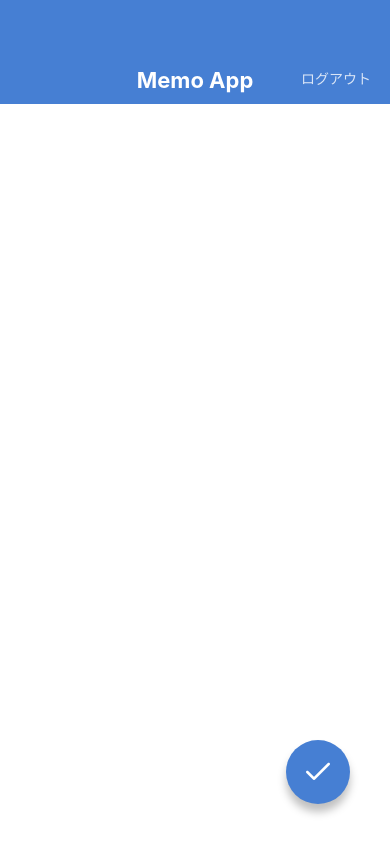
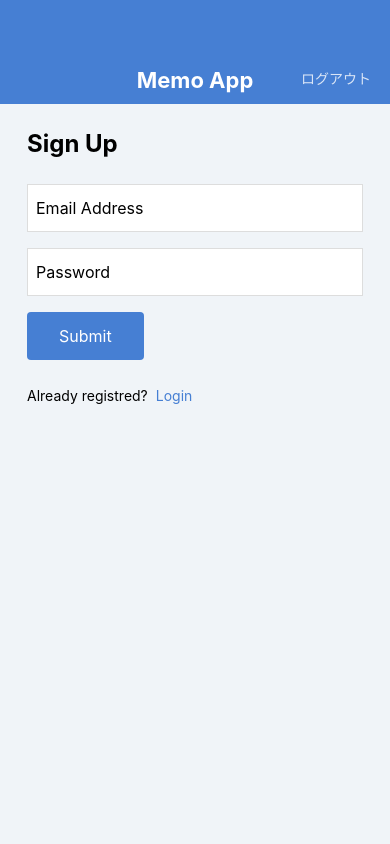
Before and after one commit to Kiyoshi09/MemoApp1, a React Native app: screen / in a window 390 px wide. Built offline with nearby package versions, Linux system fonts and the light colour scheme.

Commit message:
Create LoginScreen and SignUpScreen

```diff
--- a/App.jsx
+++ b/App.jsx
@@ -3,9 +3,11 @@
 import MemoListScreen from './src/screens/MemoListScreen';
 import MemoEditScreen from './src/screens/MemoEditScreen';
 import MemoCreateScreen from './src/screens/MemoCreateScreen';
+import LogInScreen from './src/screens/LogInScreen';
+import SignUpScreen from './src/screens/SignUpScreen';
 
 export default function App() {
   return (
-    <MemoCreateScreen />
+    <SignUpScreen />
   );
 }
--- /dev/null
+++ b/src/components/Button.jsx
@@ -0,0 +1,33 @@
+import { string } from 'prop-types';
+import React from 'react';
+import { View, StyleSheet, Text } from 'react-native';
+
+export default function Button(props) {
+  const { label } = props;
+
+  return (
+    <View style={styles.buttonContainer}>
+      <Text style={styles.buttonLabel}>{label}</Text>
+    </View>
+  );
+}
+
+Button.propTypes = {
+  label: string.isRequired,
+};
+
+const styles = StyleSheet.create({
+  buttonContainer: {
+    backgroundColor: '#467fd3',
+    borderRadius: 4,
+    alignSelf: 'flex-start',
+    marginBottom: 24,
+  },
+  buttonLabel: {
+    fontSize: 16,
+    lineHeight: 32,
+    paddingVertical: 8,
+    paddingHorizontal: 32,
+    color: '#ffffff',
+  },
+});
--- /dev/null
+++ b/src/screens/LogInScreen.jsx
@@ -0,0 +1,64 @@
+import React from 'react';
+import {
+  View, Text, StyleSheet, TextInput,
+} from 'react-native';
+
+import AppBar from '../components/AppBar';
+import Button from '../components/Button';
+
+export default function LogInScreen() {
+  return (
+    <View style={styles.container}>
+      <AppBar />
+      <View style={styles.inner}>
+        <Text style={styles.title}>Log In</Text>
+        <TextInput style={styles.input} value="Email Address" />
+        <TextInput style={styles.input} value="Password" />
+        <Button label="Submit" />
+        <View style={styles.footer}>
+          <Text style={styles.footerText}>Not registered?</Text>
+          <Text style={styles.footerLink}>Sign up here!</Text>
+        </View>
+      </View>
+    </View>
+  );
+}
+
+const styles = StyleSheet.create({
+  container: {
+      flex: 1,
+      backgroundColor: '#f0f4f8',
+  },
+  inner: {
+      paddingHorizontal: 27,
+      paddingVertical: 24,
+  },
+  title: {
+      fontSize: 24,
+      lineHeight: 32,
+      fontWeight: 'bold',
+      marginBottom: 24,
+  },
+  input: {
+    fontSize: 16,
+    height: 48,
+    backgroundColor: '#ffffff',
+    borderColor: '#dddddd',
+    borderWidth: 1,
+    paddingHorizontal: 8,
+    marginBottom: 16,
+  },
+  footerText: {
+    fontSize: 14,
+    lineHeight: 24,
+    marginRight: 8,
+  },
+  footerLink: {
+    fontSize: 14,
+    lineHeight: 24,
+    color: '#467fd3',
+  },
+  footer: {
+      flexDirection: 'row',
+  }
+});
--- /dev/null
+++ b/src/screens/SignUpScreen.jsx
@@ -0,0 +1,64 @@
+import React from 'react';
+import {
+  View, Text, StyleSheet, TextInput,
+} from 'react-native';
+
+import AppBar from '../components/AppBar';
+import Button from '../components/Button';
+
+export default function SignUpScreen() {
+  return (
+    <View style={styles.container}>
+      <AppBar />
+      <View style={styles.inner}>
+        <Text style={styles.title}>Sign Up</Text>
+        <TextInput style={styles.input} value="Email Address" />
+        <TextInput style={styles.input} value="Password" />
+        <Button label="Submit" />
+        <View style={styles.footer}>
+          <Text style={styles.footerText}>Already registred?</Text>
+          <Text style={styles.footerLink}>Login</Text>
+        </View>
+      </View>
+    </View>
+  );
+}
+
+const styles = StyleSheet.create({
+  container: {
+    flex: 1,
+    backgroundColor: '#f0f4f8',
+  },
+  inner: {
+    paddingHorizontal: 27,
+    paddingVertical: 24,
+  },
+  title: {
+    fontSize: 24,
+    lineHeight: 32,
+    fontWeight: 'bold',
+    marginBottom: 24,
+  },
+  input: {
+    fontSize: 16,
+    height: 48,
+    backgroundColor: '#ffffff',
+    borderColor: '#dddddd',
+    borderWidth: 1,
+    paddingHorizontal: 8,
+    marginBottom: 16,
+  },
+  footerText: {
+    fontSize: 14,
+    lineHeight: 24,
+    marginRight: 8,
+  },
+  footerLink: {
+    fontSize: 14,
+    lineHeight: 24,
+    color: '#467fd3',
+  },
+  footer: {
+    flexDirection: 'row',
+  },
+});
```
